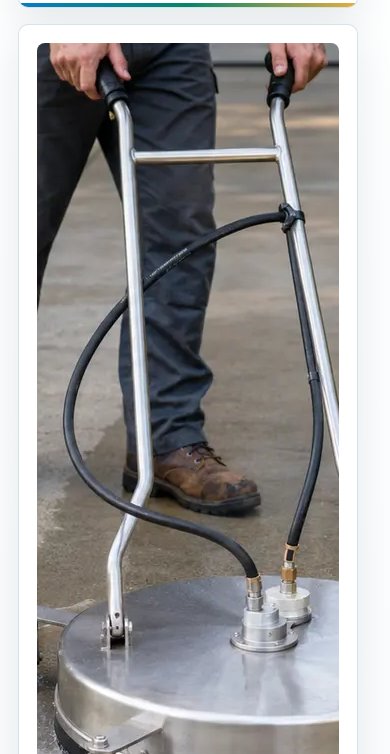
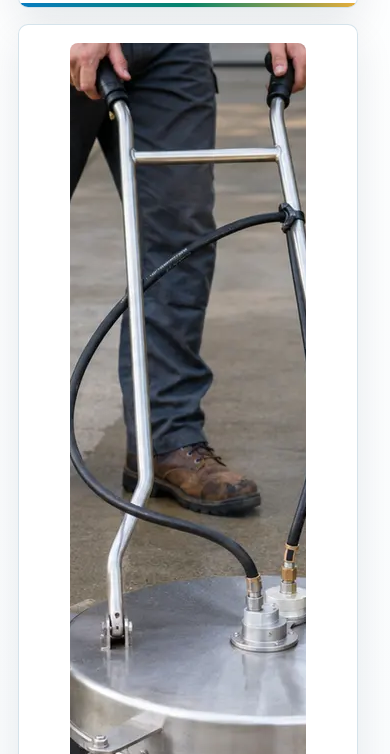
Before and after one commit to donpluto92/mid-mo-power-wash-pro, a plain HTML site: page tools.html in a window 390 px wide. Shown: the part 3150-3904 px from the top of the page. Drawn offline with Linux system fonts and the light colour scheme.

Commit message:
Reduce surface cleaner photo size

```diff
--- a/tools.html
+++ b/tools.html
@@ -110,9 +110,9 @@
 
       .tool-photo {
         display: block;
-        width: 100%;
+        width: min(64%, 320px);
         aspect-ratio: 4 / 3;
-        margin-bottom: 18px;
+        margin: 0 auto 18px;
         border-radius: 8px;
         object-fit: cover;
         object-position: center;
@@ -201,6 +201,10 @@
 
         .nozzle-photo {
           height: 188px;
+        }
+
+        .tool-photo {
+          width: min(78%, 250px);
         }
       }
     </style>
```
